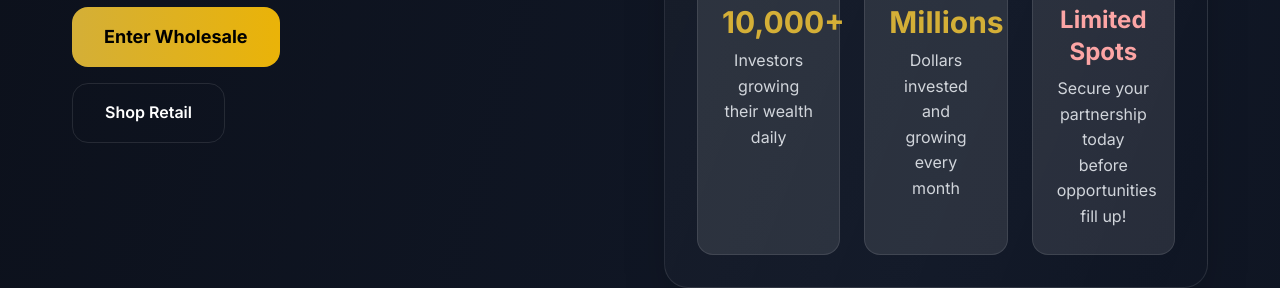
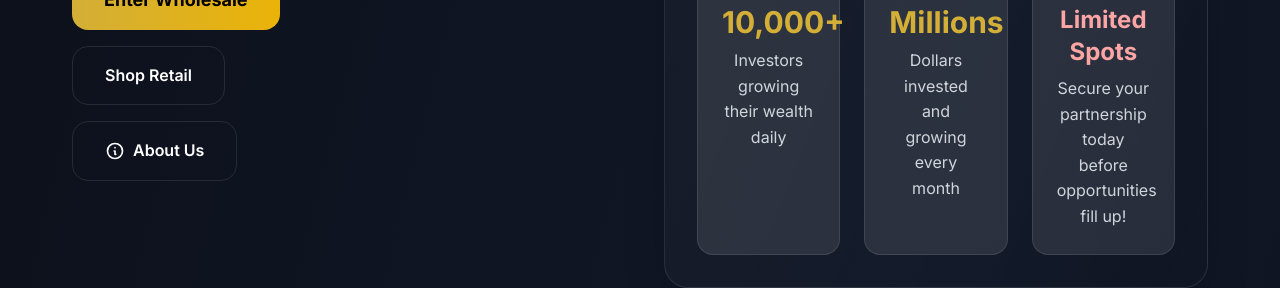
Before and after one commit to Kv-Garage/kv-garage-2026, a Next.js app: page / in a window 1280 px wide. Shown: the part 1300-1588 px from the top of the page. Built offline with nearby package versions, Linux system fonts and the light colour scheme; no server answers; the database is empty.

Commit message:
feat: add about us button to homepage hero section

```diff
--- a/pages/index.js
+++ b/pages/index.js
@@ -603,6 +603,15 @@ export default function Home() {
                 <Link href="/shop">
                   <button className="border border-white/30 text-white px-8 py-4 rounded-xl font-semibold hover:bg-white hover:text-black transition-all duration-300">
                     Shop Retail
+                  </button>
+                </Link>
+
+                <Link href="/about">
+                  <button className="border border-white/30 text-white px-8 py-4 rounded-xl font-semibold hover:bg-white hover:text-black transition-all duration-300 flex items-center justify-center gap-2">
+                    <svg className="w-5 h-5" fill="none" stroke="currentColor" viewBox="0 0 24 24">
+                      <path strokeLinecap="round" strokeLinejoin="round" strokeWidth={2} d="M13 16h-1v-4h-1m1-4h.01M21 12a9 9 0 11-18 0 9 9 0 0118 0z" />
+                    </svg>
+                    About Us
                   </button>
                 </Link>
               </div>
```
